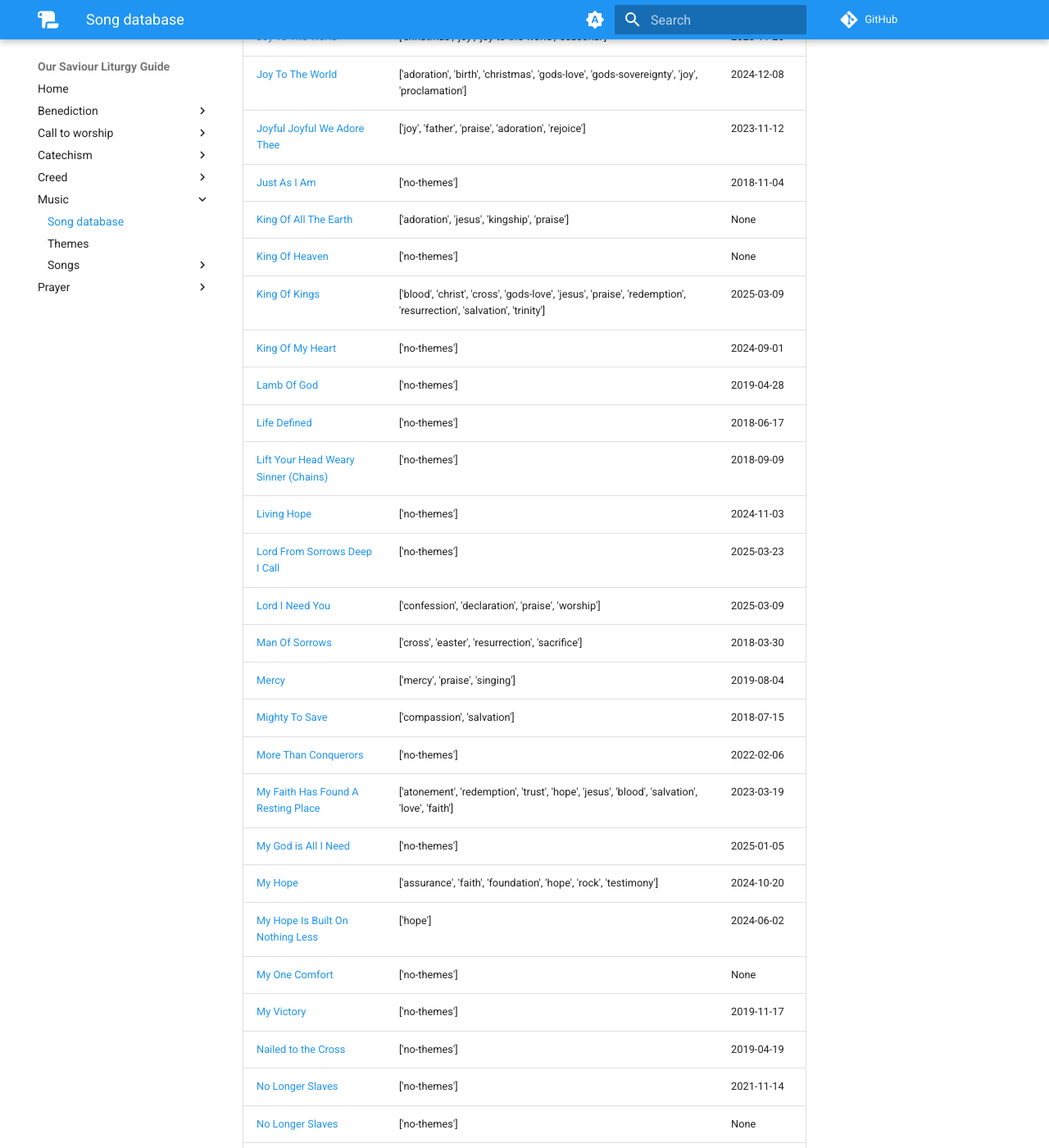
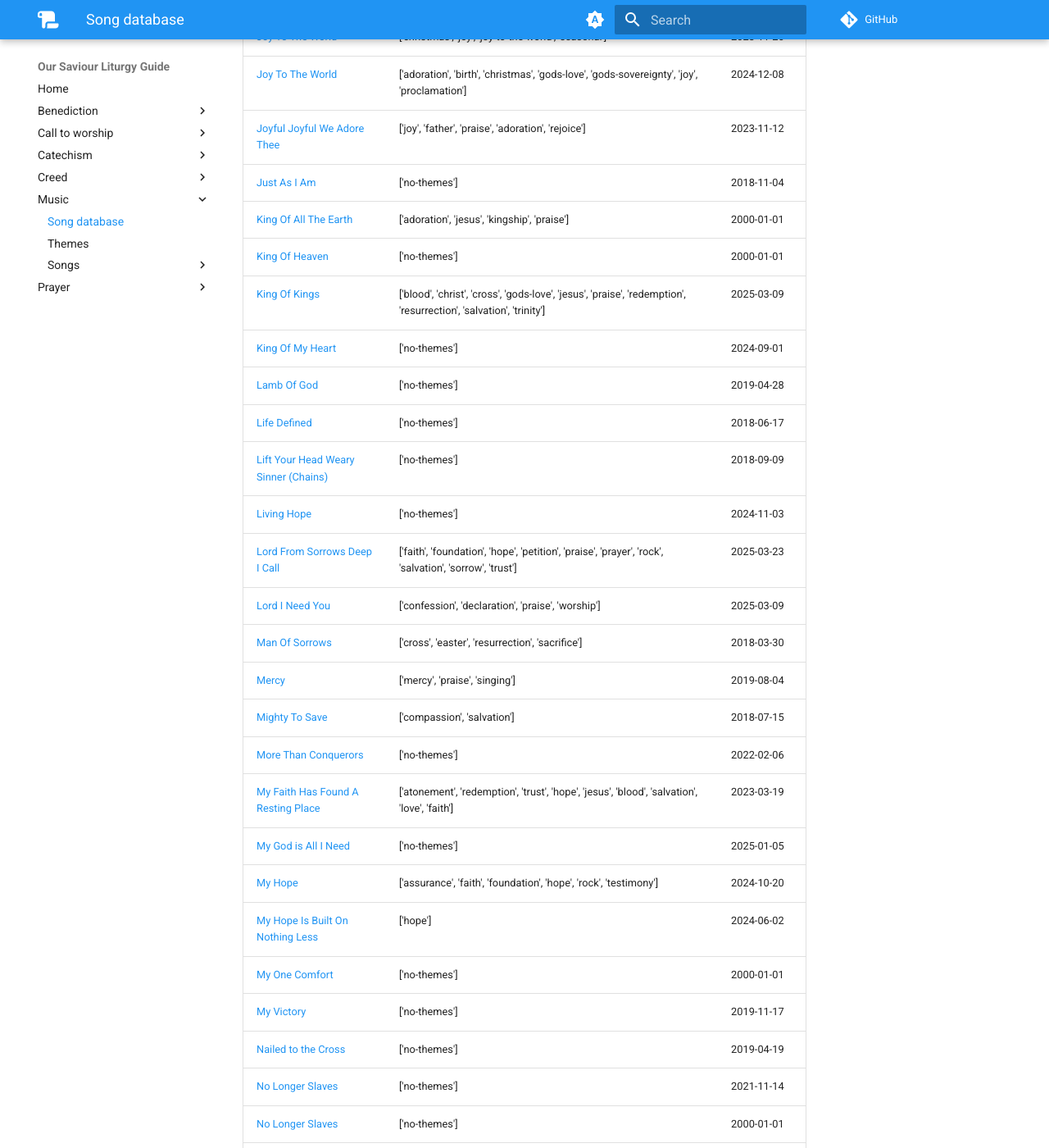
Before and after one commit to timschieck/catechism, an MkDocs documentation site: the page built from docs/music/song-database.md, in a window 1280 px wide and 1400 px high, scrolled down 6161 px. Shown: the whole window at 82% size. Built offline with MkDocs 1.6.1 and Material for MkDocs 9.7.7, drawn with Linux system fonts in a browser that asks for light colours; comment, search, counter and statistics services are not loaded; some of the changed text lies outside the part shown.

Commit message:
Updated song db dates

```diff
--- a/docs/music/song-database.md
+++ b/docs/music/song-database.md
@@ -10,7 +10,7 @@
 | [All Hail The Power Of Jesus Name](songs/all-hail-the-power-of-jesus-name-23673984.md) | ['gospel', 'christ', 'majesty', 'name-of-jesus', 'gods-attributes', 'power', 'lordship-of-jesus', 'jesus', 'praise', 'adoration', 'eternal-life', 'grace', 'worship'] | 2024-09-08 |
 | [All I Have Is Christ](songs/all-i-have-is-christ-12025173.md) | ['jesus', 'life', 'surrender'] | 2025-01-12 |
 | [All My Boast Is In Jesus](songs/all-my-boast-is-in-jesus-26663170.md) | ['cross', 'glory', 'hope', 'jesus'] | 2025-01-26 |
-| [All The Poor And Powerless](songs/all-the-poor-and-powerless-12750908.md) | ['praise', 'proclamation', 'worship'] | None |
+| [All The Poor And Powerless](songs/all-the-poor-and-powerless-12750908.md) | ['praise', 'proclamation', 'worship'] | 2000-01-01 |
 | [Always](songs/always-9805217.md) | ['faith', 'god-incarnate', 'help', 'suffering-trials', 'trust'] | 2021-10-10 |
 | [Amazing Grace](songs/amazing-grace-14965967.md) | ['adoration', 'assurance', 'deliverance', 'grace', 'leadership', 'love', 'praise', 'redemption', 'salvation', 'testimony'] | 2025-03-02 |
 | [Amazing Grace (My Chains Are Gone)](songs/amazing-grace-my-chains-are-gone-11065487.md) | ['commitment', 'content', 'enough', 'freedom', 'grace', 'mercy', 'party', 'testimony'] | 2020-03-29 |
@@ -73,7 +73,7 @@
 | [He Shall Reign Forevermore](songs/he-shall-reign-forevermore-13172156.md) | ['no-themes'] | 2018-12-02 |
 | [He Will Hold Me Fast](songs/he-will-hold-me-fast-12092634.md) | ['no-themes'] | 2025-01-19 |
 | [Here For You](songs/here-for-you-10548561.md) | ['adoration', 'christian-life', 'praise', 'worship'] | 2020-12-27 |
-| [Here Is Love](songs/here-is-love-10633575.md) | ['gods-attributes', 'gods-love', 'love', 'proclamation'] | None |
+| [Here Is Love](songs/here-is-love-10633575.md) | ['gods-attributes', 'gods-love', 'love', 'proclamation'] | 2000-01-01 |
 | [His Mercy Is More](songs/his-mercy-is-more-16091305.md) | ['forgiveness', 'gods-love', 'mercy', 'praise', 'redemption', 'salvation'] | 2025-01-26 |
 | [Holy Holy Holy (Nicaea)](songs/holy-holy-holy-nicaea-12119610.md) | ['adoration', 'almighty', 'awesome', 'exaltation', 'faith', 'greatness', 'heaven', 'holiness', 'holy', 'lordship', 'majesty', 'mercy'] | 2025-02-02 |
 | [Holy Is The Lord](songs/holy-is-the-lord-9805211.md) | ['awesome', 'holiness', 'joy'] | 2020-10-11 |
@@ -113,15 +113,15 @@
 | [Joy To The World](songs/joy-to-the-world-13132288.md) | ['adoration', 'birth', 'christmas', 'gods-love', 'gods-sovereignty', 'joy', 'proclamation'] | 2024-12-08 |
 | [Joyful Joyful We Adore Thee](songs/joyful-joyful-we-adore-thee-21944372.md) | ['joy', 'father', 'praise', 'adoration', 'rejoice'] | 2023-11-12 |
 | [Just As I Am](songs/just-as-i-am-12119630.md) | ['no-themes'] | 2018-11-04 |
-| [King Of All The Earth](songs/king-of-all-the-earth-12893729.md) | ['adoration', 'jesus', 'kingship', 'praise'] | None |
-| [King Of Heaven](songs/king-of-heaven-14732714.md) | ['no-themes'] | None |
+| [King Of All The Earth](songs/king-of-all-the-earth-12893729.md) | ['adoration', 'jesus', 'kingship', 'praise'] | 2000-01-01 |
+| [King Of Heaven](songs/king-of-heaven-14732714.md) | ['no-themes'] | 2000-01-01 |
 | [King Of Kings](songs/king-of-kings-23559487.md) | ['blood', 'christ', 'cross', 'gods-love', 'jesus', 'praise', 'redemption', 'resurrection', 'salvation', 'trinity'] | 2025-03-09 |
 | [King Of My Heart](songs/king-of-my-heart-17743800.md) | ['no-themes'] | 2024-09-01 |
 | [Lamb Of God](songs/lamb-of-god-14617600.md) | ['no-themes'] | 2019-04-28 |
 | [Life Defined](songs/life-defined-15692206.md) | ['no-themes'] | 2018-06-17 |
 | [Lift Your Head Weary Sinner (Chains)](songs/lift-your-head-weary-sinner-chains-12590652.md) | ['no-themes'] | 2018-09-09 |
 | [Living Hope](songs/living-hope-16755701.md) | ['no-themes'] | 2024-11-03 |
-| [Lord From Sorrows Deep I Call](songs/lord-from-sorrows-deep-i-call-24270181.md) | ['no-themes'] | 2025-03-23 |
+| [Lord From Sorrows Deep I Call](songs/lord-from-sorrows-deep-i-call-24270181.md) | ['faith', 'foundation', 'hope', 'petition', 'praise', 'prayer', 'rock', 'salvation', 'sorrow', 'trust'] | 2025-03-23 |
 | [Lord I Need You](songs/lord-i-need-you-11909243.md) | ['confession', 'declaration', 'praise', 'worship'] | 2025-03-09 |
 | [Man Of Sorrows](songs/man-of-sorrows-12501213.md) | ['cross', 'easter', 'resurrection', 'sacrifice'] | 2018-03-30 |
 | [Mercy](songs/mercy-13817972.md) | ['mercy', 'praise', 'singing'] | 2019-08-04 |
@@ -131,21 +131,21 @@
 | [My God is All I Need](songs/my-god-is-all-i-need-24470745.md) | ['no-themes'] | 2025-01-05 |
 | [My Hope](songs/my-hope-12553306.md) | ['assurance', 'faith', 'foundation', 'hope', 'rock', 'testimony'] | 2024-10-20 |
 | [My Hope Is Built On Nothing Less](songs/my-hope-is-built-on-nothing-less-14554728.md) | ['hope'] | 2024-06-02 |
-| [My One Comfort](songs/my-one-comfort-17965733.md) | ['no-themes'] | None |
+| [My One Comfort](songs/my-one-comfort-17965733.md) | ['no-themes'] | 2000-01-01 |
 | [My Victory](songs/my-victory-12280616.md) | ['no-themes'] | 2019-11-17 |
 | [Nailed to the Cross](songs/nailed-to-the-cross-14643442.md) | ['no-themes'] | 2019-04-19 |
 | [No Longer Slaves](songs/no-longer-slaves-17363513.md) | ['no-themes'] | 2021-11-14 |
-| [No Longer Slaves](songs/no-longer-slaves-18013882.md) | ['no-themes'] | None |
+| [No Longer Slaves](songs/no-longer-slaves-18013882.md) | ['no-themes'] | 2000-01-01 |
 | [Nothing But The Blood](songs/nothing-but-the-blood-12501463.md) | ['blood', 'grace', 'righteousness', 'salvation', 'sanctification'] | 2025-02-02 |
 | [O Come All Ye Faithful](songs/o-come-all-ye-faithful-12967171.md) | ['adoration', 'christmas'] | 2023-12-24 |
 | [O Come Let Us Adore Him](songs/o-come-let-us-adore-him-14899890.md) | ['christmas', 'seasonal'] | 2019-12-08 |
 | [O Come O Come Emmanuel](songs/o-come-o-come-emmanuel-11065475.md) | ['advent', 'christmas', 'heaven', 'jesus', 'liberty', 'light', 'salvation', 'seasonal', 'the-light', 'victory'] | 2024-12-24 |
 | [O Come To The Altar](songs/o-come-to-the-altar-15238594.md) | ['no-themes'] | 2023-07-02 |
-| [O Fount Of Love](songs/o-fount-of-love-11912963.md) | ['no-themes'] | None |
+| [O Fount Of Love](songs/o-fount-of-love-11912963.md) | ['no-themes'] | 2000-01-01 |
 | [O God Of Our Salvation](songs/o-god-of-our-salvation-12318977.md) | ['redemption', 'salvation'] | 2016-09-18 |
 | [O Holy Night](songs/o-holy-night-13170113.md) | ['christmas', 'jesus', 'joy', 'seasonal'] | 2024-12-22 |
 | [O Little Town Of Bethlehem](songs/o-little-town-of-bethlehem-16642529.md) | ['christmas', 'advent'] | 2024-12-24 |
-| [O Praise Him](songs/o-praise-him-10933465.md) | ['holiness', 'praise'] | None |
+| [O Praise Him](songs/o-praise-him-10933465.md) | ['holiness', 'praise'] | 2000-01-01 |
 | [O Praise The Name (Anástasis)](songs/o-praise-the-name-anástasis-14310026.md) | ['easter'] | 2024-09-22 |
 | [O Sacred Head Now Wounded](songs/o-sacred-head-now-wounded-13729582.md) | ['crucifixion', 'friendship', 'refuge', 'salvation'] | 2017-04-14 |
 | [O Worship The King](songs/o-worship-the-king-12291738.md) | ['exaltation', 'jesus', 'king', 'worship'] | 2022-06-05 |
@@ -157,13 +157,13 @@
 | [Open Up The Heavens](songs/open-up-the-heavens-14538699.md) | ['no-themes'] | 2018-10-28 |
 | [Our God](songs/our-god-10633557.md) | ['courage', 'declaration', 'faith', 'god', 'incarnate', 'greatness', 'great', 'justice', 'miracles'] | 2019-07-21 |
 | [Praise My Soul The King Of Heaven](songs/praise-my-soul-the-king-of-heaven-25919245.md) | ['no-themes'] | 2024-03-17 |
-| [Praise The King](songs/praise-the-king-11909207.md) | ['no-themes'] | 2025-03-16 |
+| [Praise The King](songs/praise-the-king-11909207.md) | ['alive', 'easter', 'forgiveness', 'praise', 'resurrection'] | 2025-03-16 |
 | [Praise To The Lord The Almighty](songs/praise-to-the-lord-the-almighty-13730270.md) | ['adoration', 'creation', 'gods-protection', 'praise'] | 2025-02-09 |
 | [Psalm 139: Far Too Wonderful](songs/psalm-139-far-too-wonderful-16894308.md) | ['no-themes'] | 2019-02-10 |
 | [Psalm 46 (Lord Of Hosts)](songs/psalm-46-lord-of-hosts-12553346.md) | ['no-themes'] | 2018-05-20 |
 | [Psalm 51: Wisdom In The Secret Heart](songs/psalm-51-wisdom-in-the-secret-heart-12727507.md) | ['no-themes'] | 2018-06-24 |
 | [Reason I Sing](songs/reason-i-sing-26849791.md) | ['hope', 'praise', 'salvation', 'singing'] | 2024-10-13 |
-| [Rejoice](songs/rejoice-12470476.md) | ['no-themes'] | 2025-03-16 |
+| [Rejoice](songs/rejoice-12470476.md) | ['covenant', 'father', 'gods-love', 'rejoice'] | 2025-03-16 |
 | [Rejoice The Lord Is King](songs/rejoice-the-lord-is-king-13729776.md) | ['gods-attributes', 'hope', 'love', 'truth'] | 2017-09-17 |
 | [Rescuer](songs/rescuer-14405378.md) | ['no-themes'] | 2020-01-19 |
 | [Revelation Song](songs/revelation-song-12127708.md) | ['heaven', 'holy'] | 2018-05-27 |
@@ -196,7 +196,7 @@
 | [This Is Our God](songs/this-is-our-god-14164302.md) | ['no-themes'] | 2019-10-20 |
 | [Thou Didst Leave Thy Throne](songs/thou-didst-leave-thy-throne-27252590.md) | ['sacrifice', 'kingship', 'salvation', 'rejoice', 'christmas', 'son-of-god'] | 2024-12-01 |
 | [To God Be The Glory](songs/to-god-be-the-glory-16065102.md) | ['adoration', 'glory', 'gods-attributes', 'power', 'praise', 'rejoice', 'testimony', 'worship'] | 2023-11-12 |
-| [To The Cross I Cling](songs/to-the-cross-i-cling-11912929.md) | ['no-themes'] | None |
+| [To The Cross I Cling](songs/to-the-cross-i-cling-11912929.md) | ['no-themes'] | 2000-01-01 |
 | [Trust And Obey](songs/trust-and-obey-14117743.md) | ['assurance', 'baptism', 'devotion', 'life', 'obedience', 'testimony', 'trust'] | 2022-07-10 |
 | [Trust You](songs/trust-you-12634358.md) | ['no-themes'] | 2024-12-29 |
 | [Turn Your Eyes](songs/turn-your-eyes-27614907.md) | ['adoration', 'encouragement', 'jesus', 'light'] | 2025-02-09 |
@@ -204,15 +204,15 @@
 | [We Have A Saviour](songs/we-have-a-saviour-14695295.md) | ['no-themes'] | 2023-12-24 |
 | [We've A Story To Tell](songs/weve-a-story-to-tell-24286132.md) | ['no-themes'] | 2023-05-21 |
 | [Weep With Me](songs/weep-with-me-16816385.md) | ['no-themes'] | 2019-08-11 |
-| [Were You There](songs/were-you-there-13736346.md) | ['ascension', 'crucifixion', 'jesus', 'resurrection', 'sacrifice'] | None |
+| [Were You There](songs/were-you-there-13736346.md) | ['ascension', 'crucifixion', 'jesus', 'resurrection', 'sacrifice'] | 2000-01-01 |
 | [What A Beautiful Name](songs/what-a-beautiful-name-14550679.md) | ['no-themes'] | 2025-02-09 |
-| [What A Friend We Have In Jesus](songs/what-a-friend-we-have-in-jesus-25088000.md) | ['friendship', 'jesus', 'prayer'] | None |
+| [What A Friend We Have In Jesus](songs/what-a-friend-we-have-in-jesus-25088000.md) | ['friendship', 'jesus', 'prayer'] | 2000-01-01 |
 | [What Child Is This](songs/what-child-is-this-12967186.md) | ['advent', 'birth', 'christmas', 'honor', 'jesus', 'joy', 'kingship', 'messiah', 'reverence', 'salvation', 'son-of-god'] | 2024-12-15 |
 | [When I Survey The Wondrous Cross](songs/when-i-survey-the-wondrous-cross-20017365.md) | ['no-themes'] | 2024-01-21 |
 | [Who You Say I Am](songs/who-you-say-i-am-17232441.md) | ['no-themes'] | 2019-04-14 |
 | [Wonderful Grace Of Jesus](songs/wonderful-grace-of-jesus-22637612.md) | ['grace', 'praise'] | 2022-07-10 |
 | [Worthy Of Affection](songs/worthy-of-affection-15095221.md) | ['deliverance', 'holiness', 'lordship-of-jesus', 'worthiness'] | 2019-06-09 |
-| [Worthy Of Your Name](songs/worthy-of-your-name-14617629.md) | ['no-themes'] | None |
+| [Worthy Of Your Name](songs/worthy-of-your-name-14617629.md) | ['no-themes'] | 2000-01-01 |
 | [Yet Not I But Through Christ In Me](songs/yet-not-i-but-through-christ-in-me-19199651.md) | ['no-themes'] | 2025-02-16 |
 | [You Are My King (Amazing Love)](songs/you-are-my-king-amazing-love-18744296.md) | ['beautiful', 'devotion', 'forgiveness', 'gods-love', 'grace', 'honor', 'kingship', 'offering', 'love', 'gods-attributes'] | 2020-02-16 |
 | [You Are My Vision](songs/you-are-my-vision-12127536.md) | ['no-themes'] | 2019-04-07 |
```
